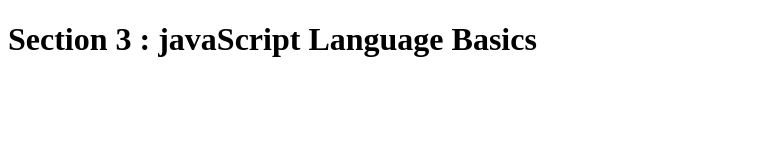
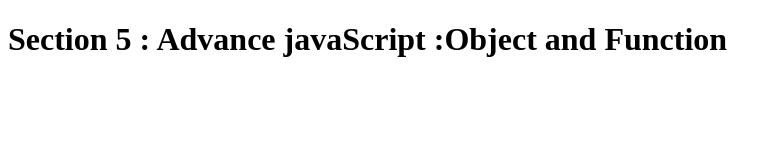
Before and after one commit to mahernoraiz/Advance-Java-script, a plain HTML site: page Index.html in a window 1280 px wide. Shown: the whole page, without its empty margins (0-781 px from the left). Drawn offline with Linux system fonts and the light colour scheme.

Commit message:
49 - 55 function

```diff
--- a/Index.html
+++ b/Index.html
@@ -3,12 +3,12 @@
 
 <head>
     <meta charset="UTF-8">
-    <title>Section 3 : javaScript Language Basics </title>
+    <title>Section 5 : Advance javaScript :Object and Function</title>
 </head>
 
 <body>
 
-    <h1> Section 3 : javaScript Language Basics</h1>
+    <h1>Section 5 : Advance javaScript :Object and Function</h1>
 </body>
 <script src="Script.js"></script>
 
```
Also changed, not shown: Script.js (+134 -1 lines).
